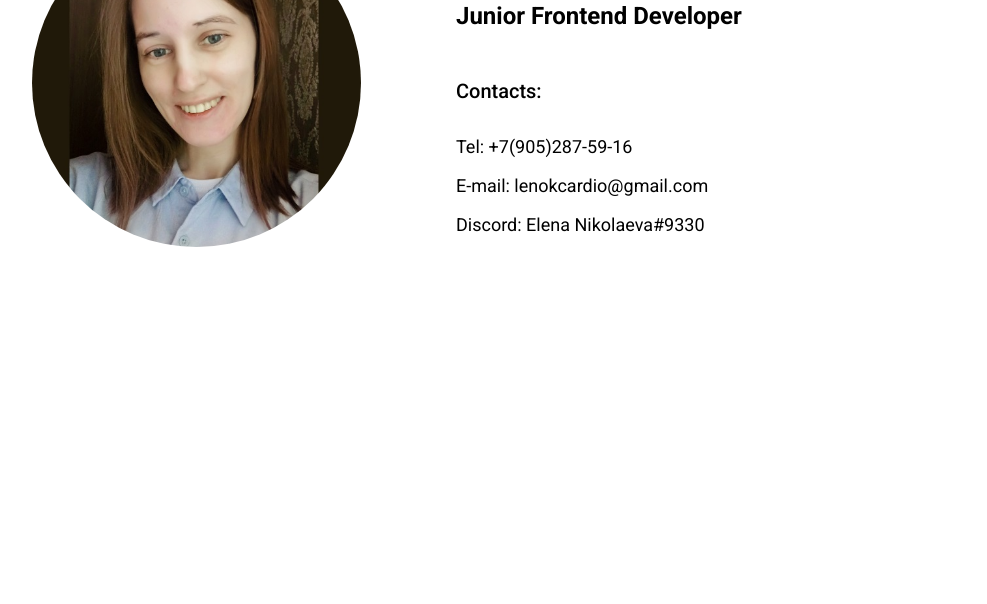
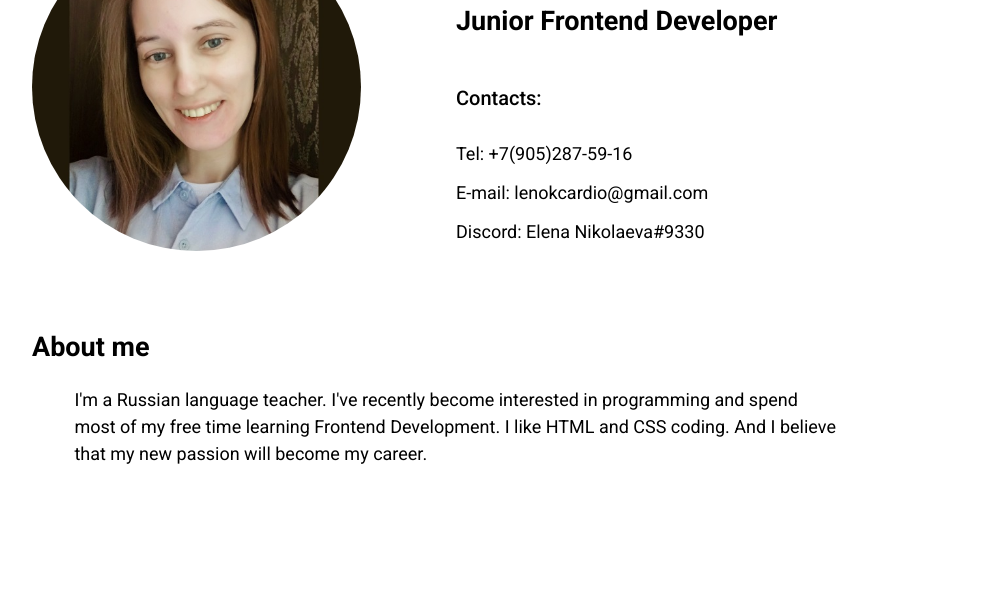
Before and after one commit to ElenaKilljoy/rsschool-cv-2022, a plain HTML site: page index.html in a window 1280 px wide. Shown: the part 196-800 px from the top of the page, without its empty margins (184-1171 px from the left). Drawn offline with Linux system fonts and the light colour scheme.

Commit message:
feat: add 'about me' section in cv

```diff
--- a/index.html
+++ b/index.html
@@ -49,8 +49,16 @@
     </section>
 
     <section class="about">
+      <div class="wrapper">
+        <div class="cv_section">
+          <h2 class="name_section">About me</h2>
+          <p class="info_section">
+            I'm a Russian language teacher. I've recently become interested in programming and spend most of my free time learning Frontend Development. I like HTML and CSS coding. And I believe that my new passion will become my career.
+          </p>
+        </div>
+      </div>
+    </section>
 
-    </section>
     <section class="education">
 
     </section>
--- a/style.css
+++ b/style.css
@@ -3,7 +3,7 @@ body {
   font-family: 'Roboto';
   font-style: normal;
   font-weight: normal;
-  font-size: 16px;
+  font-size: 18px;
   line-height: 1.2;
   color: #000000;
   overflow-x: hidden;
@@ -89,7 +89,6 @@ h1 {
 }
 
 .contact {
-  font-size: 18px;
   font-weight: 400;
   text-decoration: none;
   margin: 2% 0;
@@ -97,4 +96,13 @@ h1 {
   line-height: 1;
 }
 
+.cv_section {
+  margin: 0 10%;
+}
+
+.info_section {
+  margin: 0 5%;
+  line-height: 1.5;
+}
+
 /* Main styles end */
```
